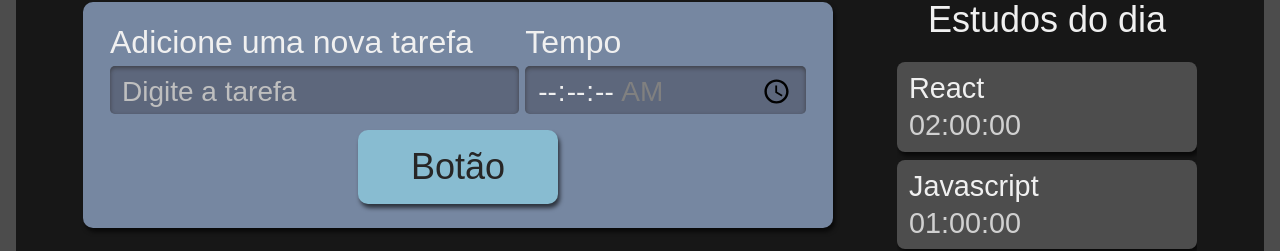
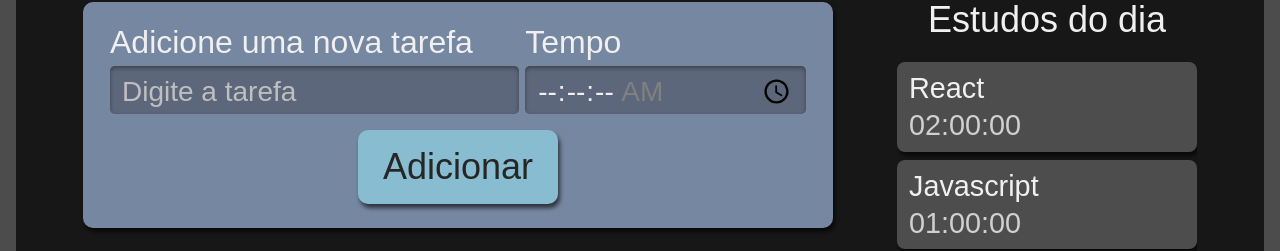
Before and after one commit to Chikrem/react-alura-studies, a React (Create React App) app: page / in a window 1280 px wide. Shown: the part 265-516 px from the top of the page. Built offline with nearby package versions, Linux system fonts and the light colour scheme.

Commit message:
Adicionando props no Botao

```diff
--- a/src/componentes/Botao/index.tsx
+++ b/src/componentes/Botao/index.tsx
@@ -1,14 +1,30 @@
-import React from 'react';
+import React, { Children } from "react";
 import style from './Botao.module.scss'
 
-class Botao extends React.Component {
-    render (){
+// interface BotaoProps {
+//     texto : string;
+// }
+
+// const Botao = (props : BotaoProps) => {
+
+//         return (
+//             <button className={style.botao}>
+//                 {props.texto}
+//             </button>
+//         )
+// }
+
+
+
+
+class Botao extends React.Component <{children: React.ReactNode}> {
+    render() {
         return (
             <button className={style.botao}>
-                Botão
+                {this.props.children}
             </button>
         )
     }
 }
 
-export default Botao
+export default Botao;
--- a/src/componentes/Form/index.tsx
+++ b/src/componentes/Form/index.tsx
@@ -28,7 +28,7 @@
             required
           />
         </div>
-        <Botao />
+        <Botao>Adicionar</Botao>
       </form>
     );
   }
```
